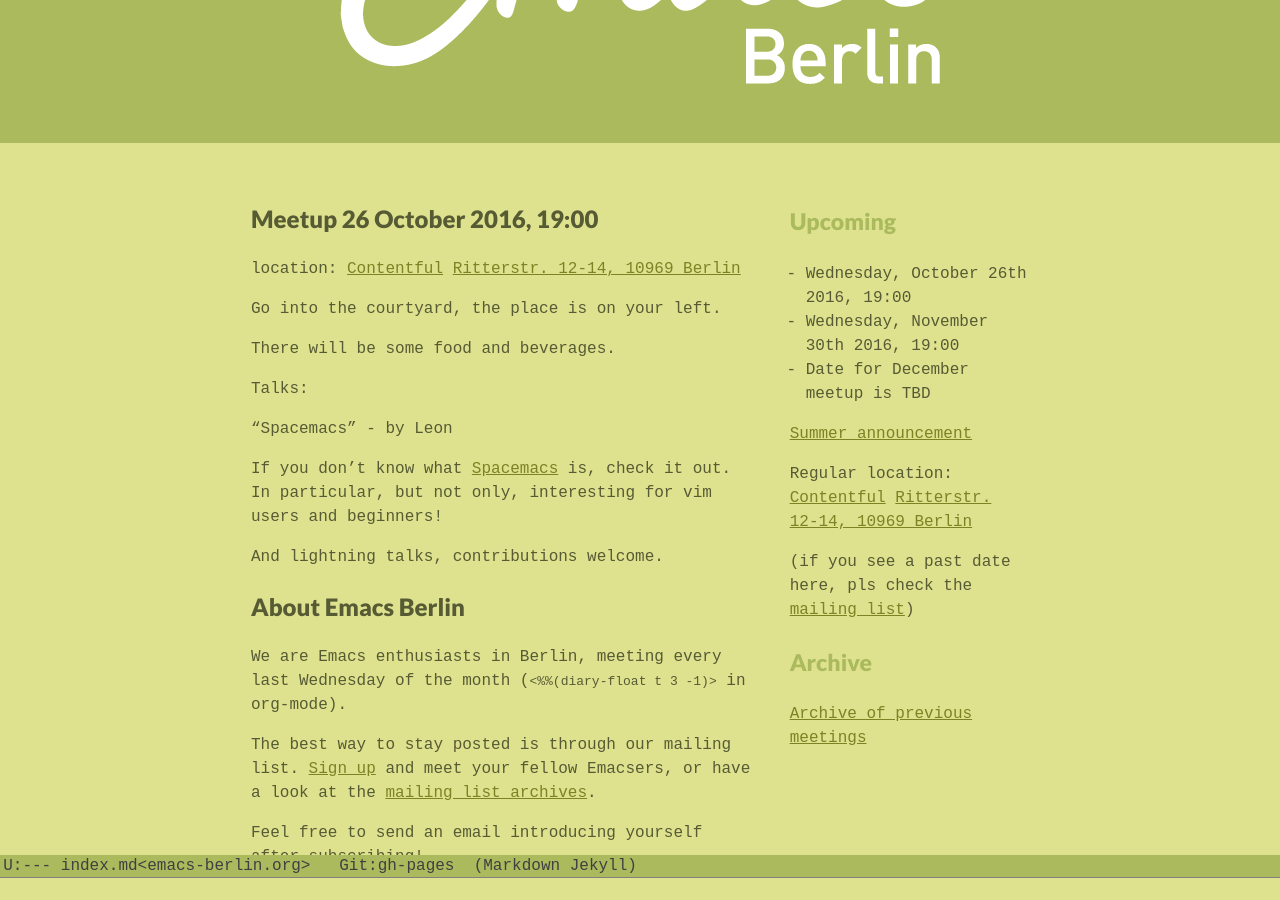
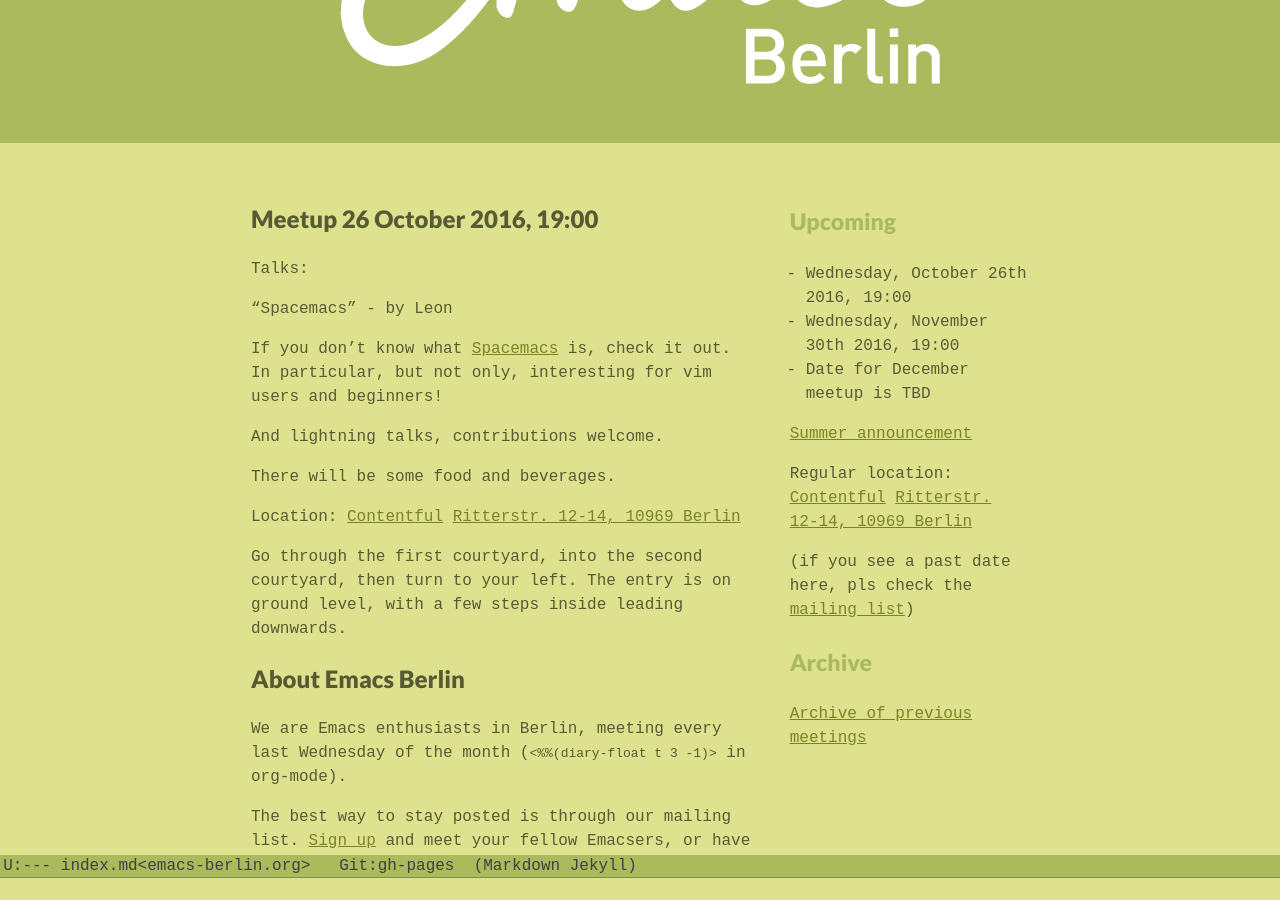
Before and after one commit to emacs-berlin/emacs-berlin.org, a Jekyll site: the page built from index.md, in a window 1280 px wide and 900 px high, scrolled down 266 px. Built offline with Jekyll 4.4.1, drawn with Linux system fonts in a browser that asks for light colours.

Commit message:
More detailed description how to find the entrance
And move it down, so the talks are mentioned first.

```diff
--- a/index.md
+++ b/index.md
@@ -15,13 +15,6 @@ layout: default
 
 ## Meetup 26 October 2016, 19:00
 
-location: [Contentful](http://contentful.com)
-[Ritterstr. 12-14, 10969 Berlin](http://www.openstreetmap.org/?mlat=52.501438558101654&mlon=13.410902917385101#map=19/52.50144/13.41090&layers=N)
-
-Go into the courtyard, the place is on your left.
-
-There will be some food and beverages.
-
 Talks:
 
 "Spacemacs" - by Leon
@@ -32,6 +25,14 @@ beginners!
 
 And lightning talks, contributions welcome.
 
+There will be some food and beverages.
+
+Location: [Contentful](http://contentful.com)
+[Ritterstr. 12-14, 10969 Berlin](http://www.openstreetmap.org/?mlat=52.501438558101654&mlon=13.410902917385101#map=19/52.50144/13.41090&layers=N)
+
+Go through the first courtyard, into the second courtyard, then turn
+to your left. The entry is on ground level, with a few steps inside
+leading downwards.
 
 ## About Emacs Berlin
 
```
